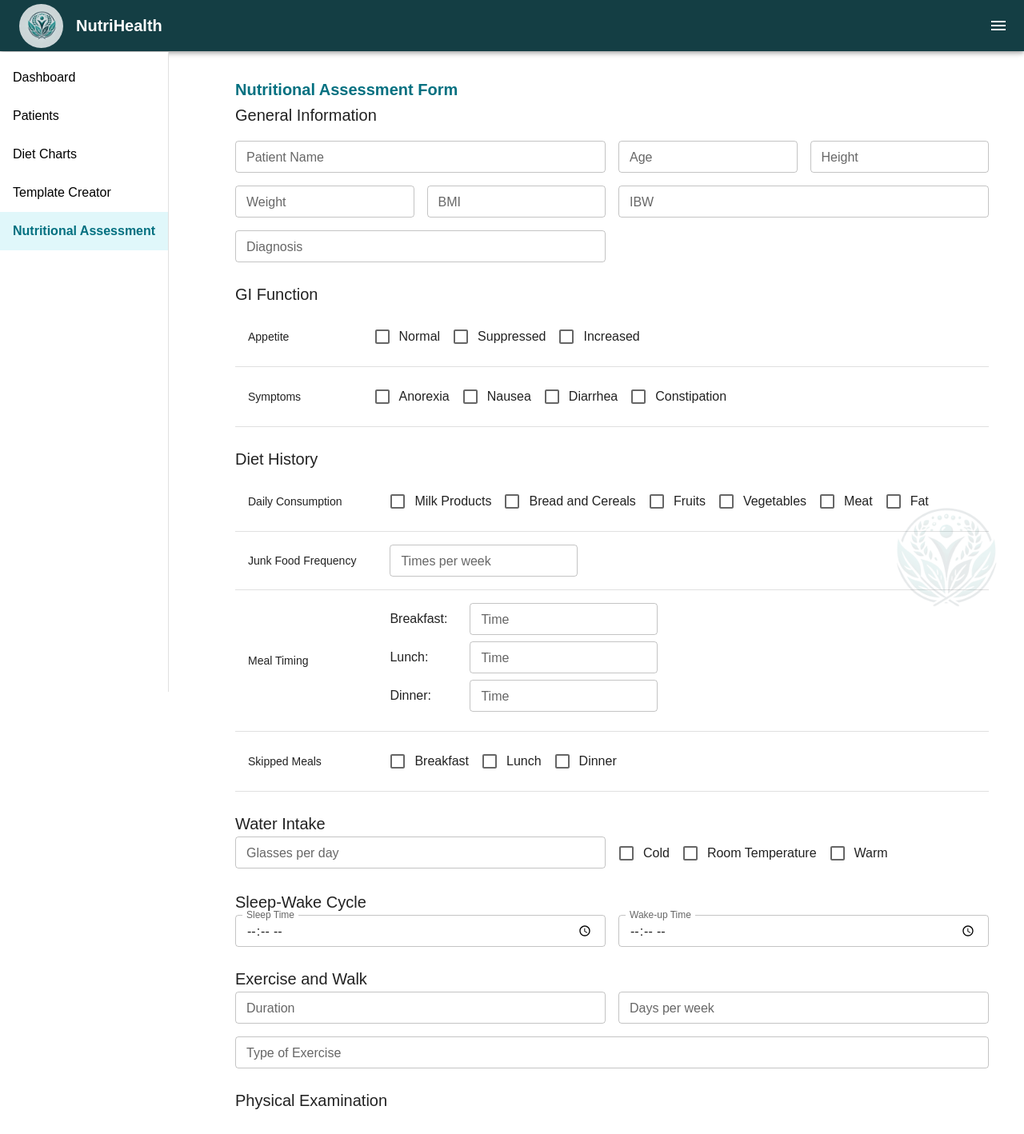
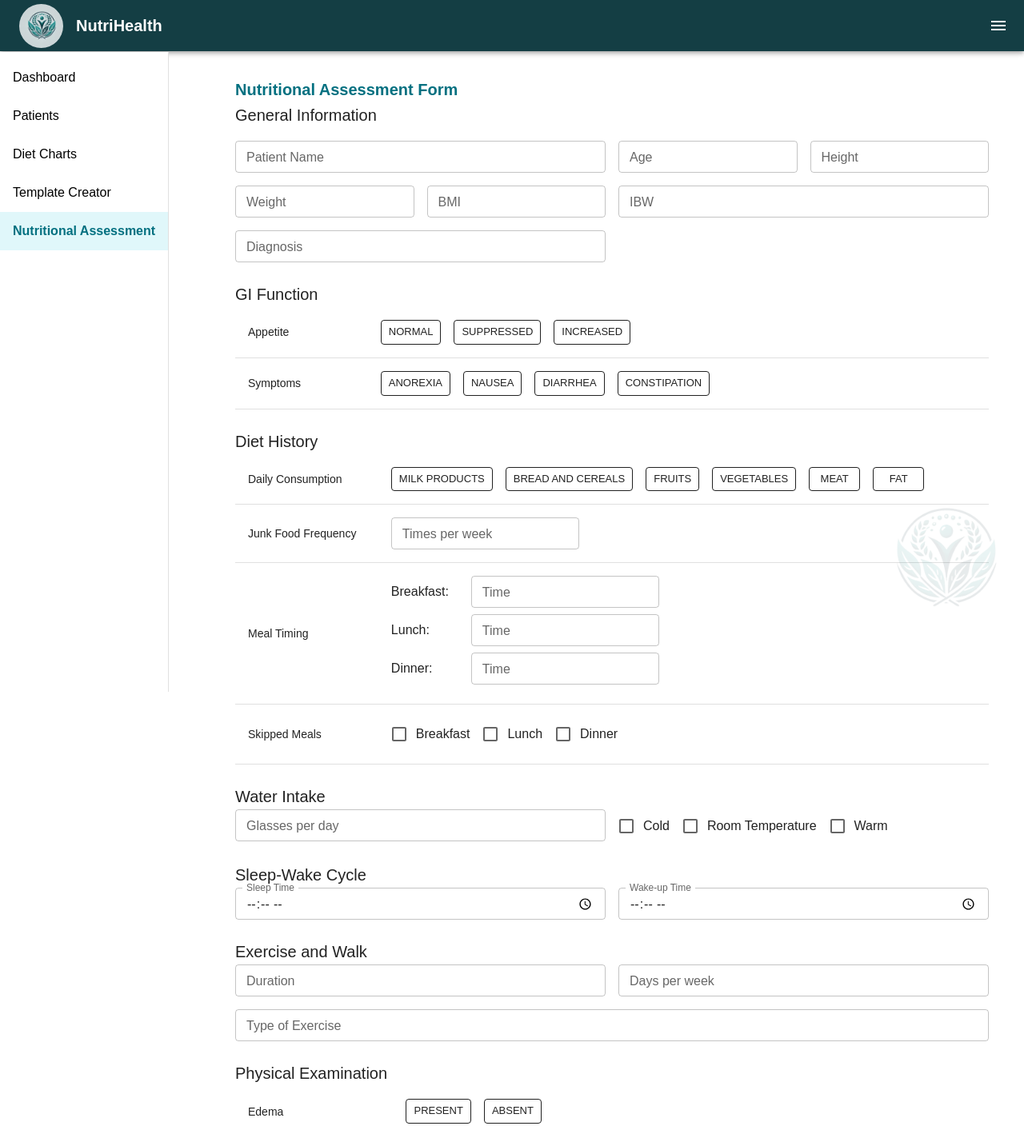
Before and after one commit to rahmansadaf46/diet-nutrition-module, a React (Vite) app: page /nutritional-assessment in a window 1280 px wide. Shown: the top 1418 px of the page at 80% size. Built offline with nearby package versions, Linux system fonts and the light colour scheme.

Commit message:
design update

```diff
--- a/src/pages/NutritionalAssessmentForm.tsx
+++ b/src/pages/NutritionalAssessmentForm.tsx
@@ -1,4 +1,4 @@
-import React from "react";
+import React, { useState } from "react";
 import {
     TextField,
     Checkbox,
@@ -14,6 +14,15 @@ import {
 } from "@mui/material";
 
 const PatientDietForm: React.FC = () => {
+    const [selected, setSelected] = useState<string[]>([]);
+
+    const handleToggle = (option: string) => {
+        setSelected((prev) =>
+            prev.includes(option)
+                ? prev.filter((item) => item !== option) // Remove if already selected
+                : [...prev, option] // Add if not selected
+        );
+    };
     return (
         <Box sx={{ padding: '0px 20px' }}>
             <Typography variant="h6" color="#037080"><b> Nutritional Assessment Form</b></Typography>
@@ -62,12 +71,16 @@ const PatientDietForm: React.FC = () => {
                             <TableCell>Appetite</TableCell>
                             <TableCell>
                                 {["Normal", "Suppressed", "Increased"].map((option, idx) => (
-                                    <FormControlLabel
+                                    <Button
+                                        size="small"
                                         key={idx}
-                                        control={<Checkbox />}
-                                        label={option}
+                                        variant={selected.includes(option) ? "contained" : "outlined"}
+                                        color={selected.includes(option) ? "primary" : "inherit"}
+                                        onClick={() => handleToggle(option)}
                                         sx={{ mr: 2 }}
-                                    />
+                                    >
+                                        {option}
+                                    </Button>
                                 ))}
                             </TableCell>
                         </TableRow>
@@ -75,12 +88,16 @@ const PatientDietForm: React.FC = () => {
                             <TableCell>Symptoms</TableCell>
                             <TableCell>
                                 {["Anorexia", "Nausea", "Diarrhea", "Constipation"].map((option, idx) => (
-                                    <FormControlLabel
+                                    <Button
+                                        size="small"
                                         key={idx}
-                                        control={<Checkbox />}
-                                        label={option}
+                                        variant={selected.includes(option) ? "contained" : "outlined"}
+                                        color={selected.includes(option) ? "error" : "inherit"}
+                                        onClick={() => handleToggle(option)}
                                         sx={{ mr: 2 }}
-                                    />
+                                    >
+                                        {option}
+                                    </Button>
                                 ))}
                             </TableCell>
                         </TableRow>
@@ -96,13 +113,17 @@ const PatientDietForm: React.FC = () => {
                         <TableRow>
                             <TableCell>Daily Consumption</TableCell>
                             <TableCell>
-                                {["Milk Products", "Bread and Cereals", "Fruits", "Vegetables", "Meat", "Fat"].map((group, idx) => (
-                                    <FormControlLabel
+                                {["Milk Products", "Bread and Cereals", "Fruits", "Vegetables", "Meat", "Fat"].map((option, idx) => (
+                                    <Button
+                                        size="small"
                                         key={idx}
-                                        control={<Checkbox />}
-                                        label={group}
+                                        variant={selected.includes(option) ? "contained" : "outlined"}
+                                        color={selected.includes(option) ? "success" : "inherit"}
+                                        onClick={() => handleToggle(option)}
                                         sx={{ mr: 2 }}
-                                    />
+                                    >
+                                        {option}
+                                    </Button>
                                 ))}
                             </TableCell>
                         </TableRow>
@@ -210,12 +231,16 @@ const PatientDietForm: React.FC = () => {
                                 <TableCell>{row.label}</TableCell>
                                 <TableCell>
                                     {row.options.map((option, idx) => (
-                                        <FormControlLabel
+                                        <Button
+                                            size="small"
                                             key={idx}
-                                            control={<Checkbox />}
-                                            label={option}
+                                            variant={selected.includes(option) ? "contained" : "outlined"}
+                                            color={selected.includes(option) ? "warning" : "inherit"}
+                                            onClick={() => handleToggle(option)}
                                             sx={{ mr: 2 }}
-                                        />
+                                        >
+                                            {option}
+                                        </Button>
                                     ))}
                                 </TableCell>
                             </TableRow>
```
